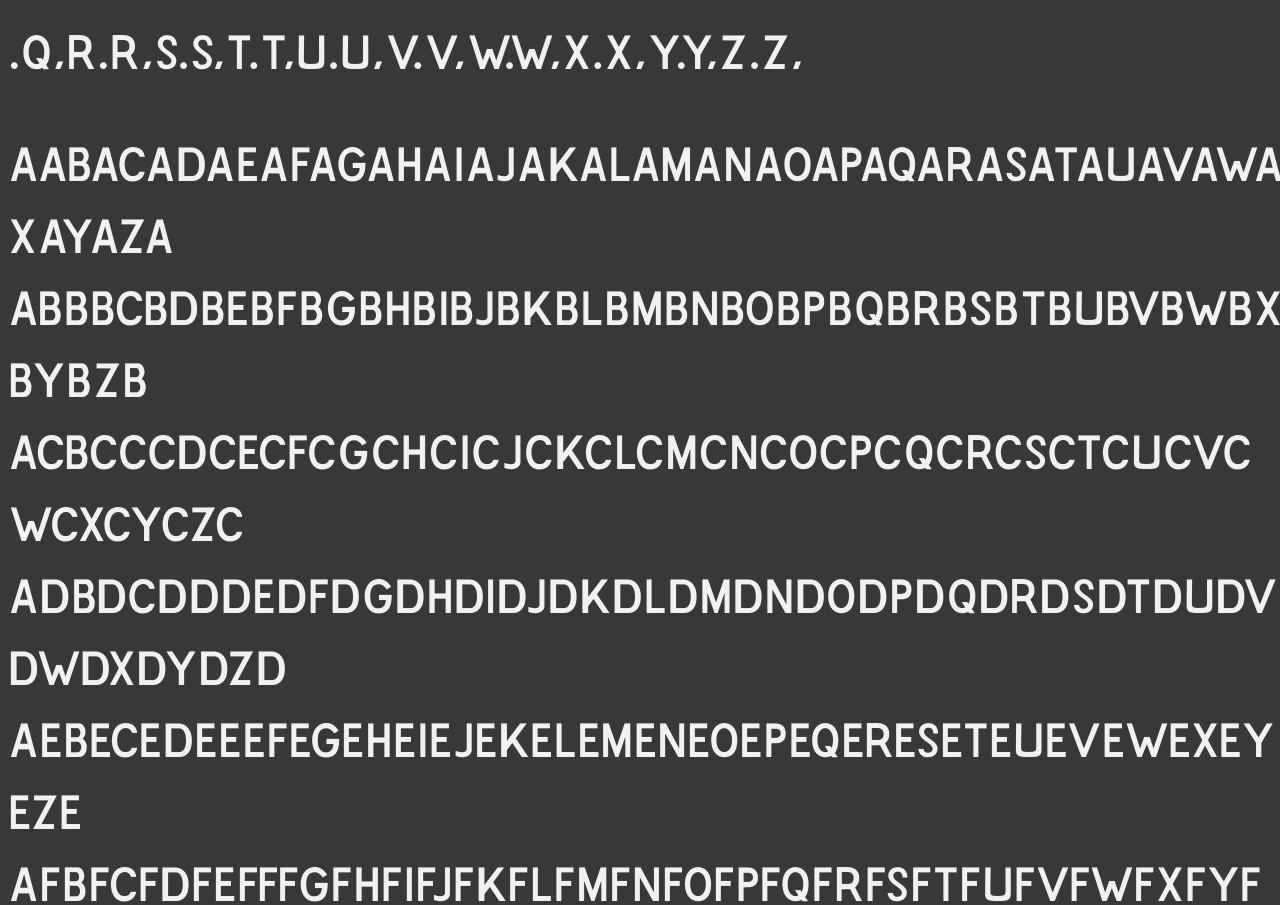
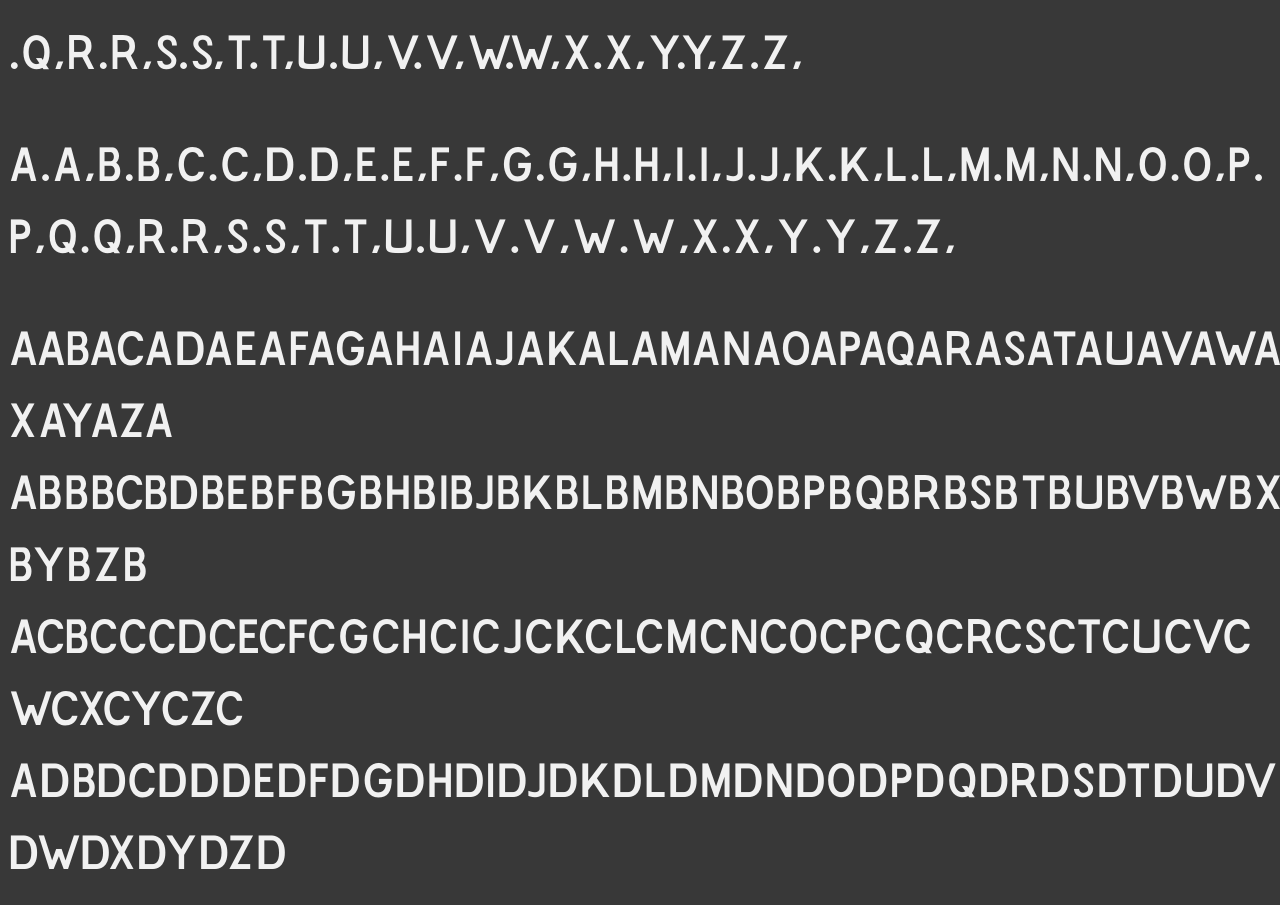
Before and after one commit to y-a-v-a/aan-arwok, a plain HTML site: page www/text.html in a window 1280 px wide. Shown: the part 5424-6329 px from the top of the page. Drawn offline with Linux system fonts and the light colour scheme.

Commit message:
kerning dots

```diff
--- a/www/text.html
+++ b/www/text.html
@@ -49,6 +49,7 @@
     <h2 contenteditable>JANUARI FEBRUARI MAART APRIL MEI JUNI JULI AUGUSTUS SEPTEMBER OKTOBER NOVEMBER DECEMBER. MAANDAG DINSDAG WOENSDAG DONDERDAG VRIJDAG ZATERDAG ZONDAG. OCHTEND, MIDDAG, AVOND. 1971 1965 1964 1933 2012 2011 06 414 23 153 0641423153 2313KH 7608GD 3746652 13948857 283994 1774502 1710240 0693002 040040145 20819847 89728132</h2>
     <h2 contenteditable>HET REGENT EN HET IS NOVEMBER, WEER KEERT HET NAJAAR EN BELAAGT, HET HART DAT DROEF, MAAR STEEDS GEWENDER, ZIJ HEIMELIJKE PIJNEN DRAAGT. EN IN DE KAMER WAAR GELATEN HET DAGELIJKS LEVEN WORDT VERRICHT, SCHIJNT UIT DE TROOSTELOZE STRATEN EEN ONGEKLEURD NAMIDDAGLICHT. DE DAGEN GAAN ZOALS ZIJ GINGEN, ER IS ALLENGS GEEN ONDERSCHEID MEER TUSSEN DOVE HERINNERINGEN EN WAT GELEEFD WORDT, EN VERBIJD. VERLOREN ZIJN DE PRILLE WEGEN, OM TE ONTKOMEN AAN DEN TIJD, ALTIJD NOVEMBER ALTIJD REGEN, ALTIJD DIT LEGE HART ALTIJD...</h2>
     <h2 contenteditable>MONDAY, TUESDAY. WEDNESDAY THURSDAY FRIDAY SATURDAY SUNDAY, JANAURY FEBRUARY MARCH APRIL MAY, JUNE JULY. AUGUST SEPTEMBER OCTOBER/ NOVEMBER DECEMBER. DROEF. A.A,B.B,C.C,D.D,E.E,F.F,G.G,H.H,I.I,J.J,K.K,L.L,M.M,N.N,O.O,P.P,Q.Q,R.R,S.S,T.T,U.U,V.V,W.W,X.X,Y.Y,Z.Z,</h2>
+    <h2 contenteditable>a.a,b.b,c.c,d.d,e.e,f.f,g.g,h.h,i.i,j.j,k.k,l.l,m.m,n.n,o.o,p.p,q.q,r.r,s.s,t.t,u.u,v.v,w.w,x.x,y.y,z.z,</h2>
     <h2 contenteditable>AABACADAEAFAGAHAIAJAKALAMANAOAPAQARASATAUAVAWAXAYAZA
 ABBBCBDBEBFBGBHBIBJBKBLBMBNBOBPBQBRBSBTBUBVBWBXBYBZB
 ACBCCCDCECFCGCHCICJCKCLCMCNCOCPCQCRCSCTCUCVCWCXCYCZC
```
Also changed, not shown: www/OnKawara-Regular.otf, 1 other file.
